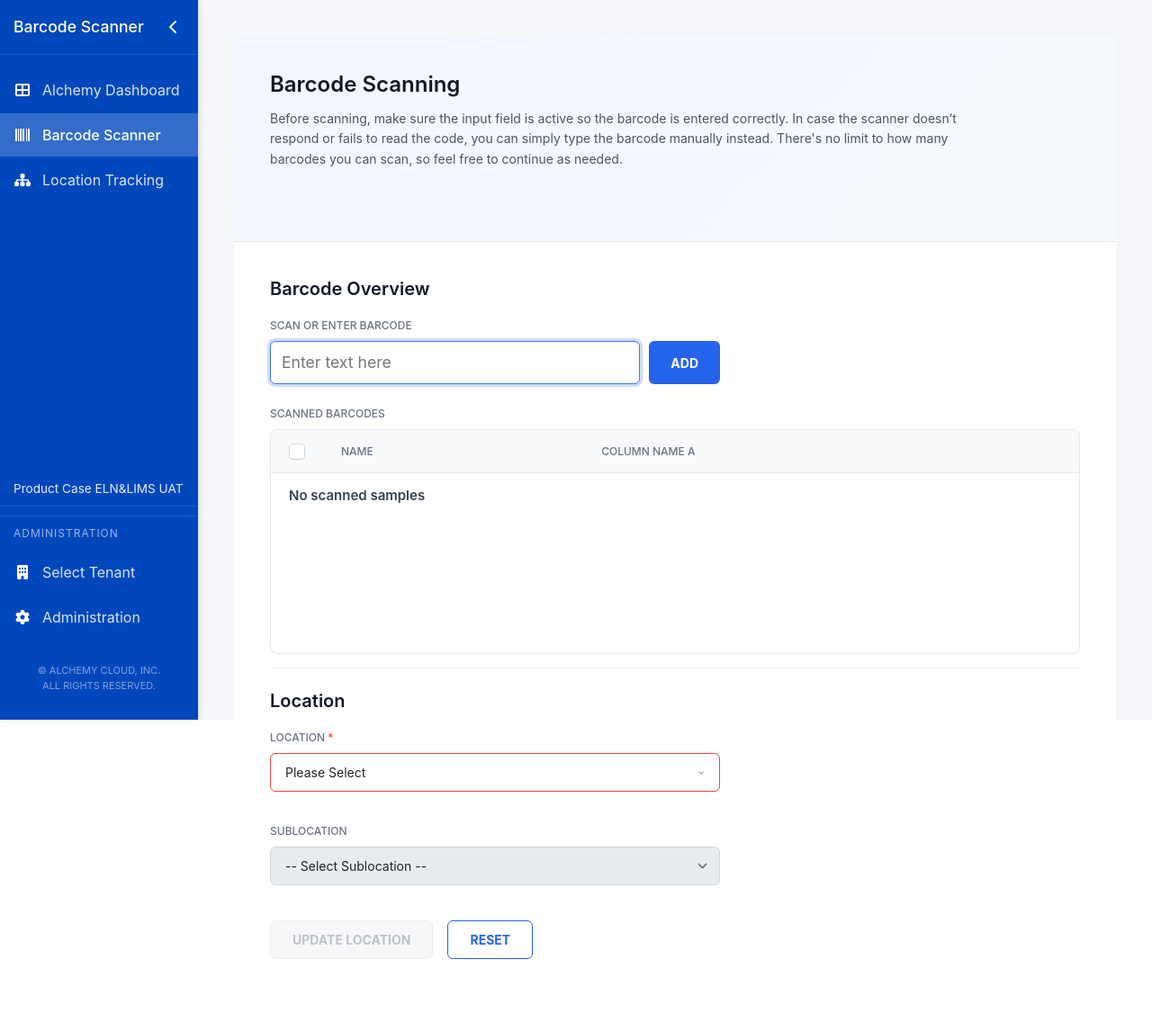
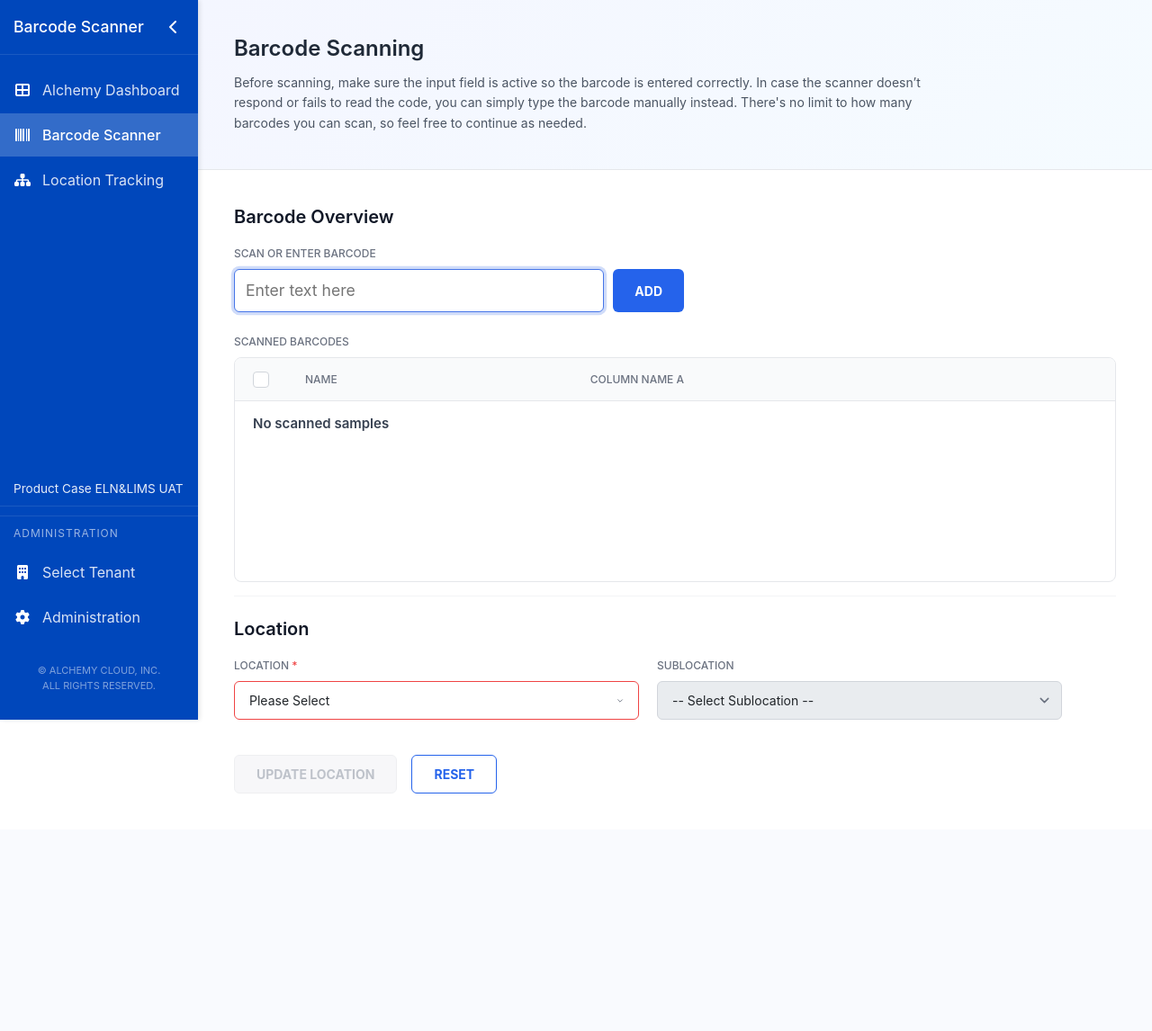
Before and after one commit to pbrose82/barcode_scanning, a Flask app: page /tenant/default in a window 1280 px wide. Shown: the whole page at 90% size. After the commit the page ends 882 px from the top, so only its background shows below. Run offline with Flask 2, Linux system fonts and the light colour scheme; some libraries are stand-ins or nearby versions.

Commit message:
Update index.html

```diff
--- a/templates/index.html
+++ b/templates/index.html
@@ -8,13 +8,15 @@
   /* Base & Layout */
   html, body {
     height: 100%;
-    background-color: #FFFFFF; /* White page background */
+    background-color: #FFFFFF; /* White background */
     font-family: -apple-system, BlinkMacSystemFont, "Segoe UI", Roboto, Helvetica, Arial, sans-serif;
-    margin: 0;
+    margin: 0; /* Ensures no default margin */
   }
+  /* UPDATED: Removed padding to allow content to go edge-to-edge */
   .page-content{
-    padding: 40px;
+    padding: 0;
   }
+
   /* UPDATED: Header with gradient, full width */
   .page-header {
     background: linear-gradient(135deg, #F4F6FF 0%, #F5FBFF 100%);
@@ -27,12 +29,13 @@
       background-color: #FFFFFF;
       padding: 40px;
   }
+
   /* Typography */
   .page-title{
-    font-size: 24px; color: #111827; font-weight: 600; margin-bottom: 12px;
+    font-size: 24px; color: #1F2937; font-weight: 600; margin: 0 0 12px 0;
   }
   .instruction-text{
-    font-size: 14px; color: #4B5563; line-height: 1.6; margin-bottom: 40px; max-width: 800px;
+    font-size: 14px; color: #4B5563; line-height: 1.6; max-width: 800px; margin: 0;
   }
   .section-title{
     font-size: 20px; color: #111827; font-weight: 600; margin-bottom: 20px;
@@ -131,12 +134,17 @@
     width: 8px; height: 2px; background-color: white;
   }
 
-  /* UPDATED: Location layout is now a single column */
-  .location-container {
-      display: flex;
-      flex-direction: column;
+  /* Location Grid */
+  .location-grid {
+    display: grid;
     gap: 20px;
-      max-width: 500px;
+    grid-template-columns: 1fr; /* Stacked by default */
+    max-width: 920px;
+  }
+  @media (min-width: 768px) {
+    .location-grid {
+      grid-template-columns: 1fr 1fr; /* Side-by-side on larger screens */
+    }
   }
 
   /* Empty state */
@@ -151,7 +159,6 @@
 
 {% block content %}
 <div class="page-content">
-
     <div class="page-header">
         <h1 class="page-title">Barcode Scanning</h1>
         <p class="instruction-text">
@@ -194,7 +201,7 @@
       </div>
 
       <h2 class="section-title">Location</h2>
-        <div class="location-container">
+      <div class="location-grid">
         <div class="form-group">
           <label class="form-label" for="location-select">Location <span class="required-star">*</span></label>
           <select class="form-select is-invalid" id="location-select">
@@ -213,7 +220,9 @@
         <button id="update-button" class="btn btn-secondary" disabled>Update Location</button>
         <button id="reset-button" class="btn btn-outline">Reset</button>
       </div>
-    </div> </div> {% endblock %}
+    </div>
+</div>
+{% endblock %}
 
 {% block extra_js %}
 <script>
@@ -224,7 +233,6 @@
 </script>
 <script>
 document.addEventListener('DOMContentLoaded', function () {
-  // --- Element Selectors ---
   const barcodeInput = document.getElementById('barcode-input');
   const addButton = document.getElementById('add-barcode');
   const scannedItems = document.getElementById('scanned-items');
@@ -239,10 +247,9 @@
   const selectAllCheckbox = document.getElementById('select-all-checkbox');
 
   let scannedBarcodes = [];
-  let locationCache = []; // To store the full location data
+  let locationCache = [];
   const tenant = window.tenantInfo ? window.tenantInfo.tenant : null;
 
-  // --- UI Functions ---
   function showEmptyState() {
     scannedItems.innerHTML = `<tr id="empty-state"><td colspan="3" class="empty-state"><div class="empty-state-title">No scanned samples</div></td></tr>`;
   }
@@ -292,7 +299,6 @@
       }
   }
 
-  // --- API Functions (Corrected Logic) ---
   async function fetchLocations() {
     if (!tenant) return console.error("Tenant information is missing.");
     try {
@@ -300,7 +306,7 @@
       if (!response.ok) throw new Error('Failed to fetch locations');
 
       const locations = await response.json();
-      locationCache = locations; // Store the full response
+      locationCache = locations;
 
       locationSelect.innerHTML = '<option value="">Please Select</option>';
       locations.forEach(location => {
@@ -322,10 +328,7 @@
           sublocationSelect.disabled = true;
           return;
       }
-
-      // Find the selected location in the cached data
       const selectedLocation = locationCache.find(loc => loc.id == selectedLocationId);
-
       if (selectedLocation && selectedLocation.sublocations && selectedLocation.sublocations.length > 0) {
           selectedLocation.sublocations.forEach(sub => {
               const option = document.createElement('option');
@@ -339,7 +342,7 @@
       }
   }
 
-  // --- Event Listeners ---
+  // Event Listeners
   addButton.addEventListener('click', addBarcode);
   barcodeInput.addEventListener('keypress', e => { if (e.key === 'Enter') addBarcode(); });
 
@@ -349,7 +352,7 @@
     } else {
       locationSelect.classList.add('is-invalid');
     }
-    populateSublocations(); // Populate sublocations from cache
+    populateSublocations();
     refreshUpdateState();
   });
 
@@ -382,13 +385,12 @@
           if (index > -1) scannedBarcodes.splice(index, 1);
           row.remove();
       });
-
       if (scannedBarcodes.length === 0) showEmptyState();
       updateSelectionState();
       refreshUpdateState();
   });
 
-  // --- Initialization ---
+  // Initialization
   showEmptyState();
   fetchLocations();
 });
```
Lines whose indentation alone changed are shown as unchanged.
